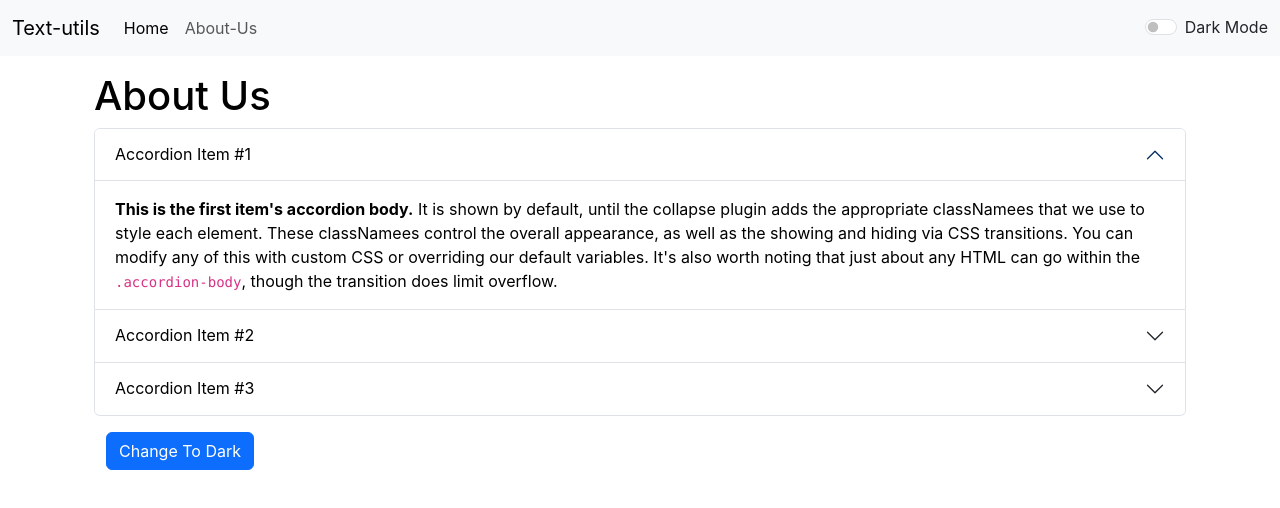
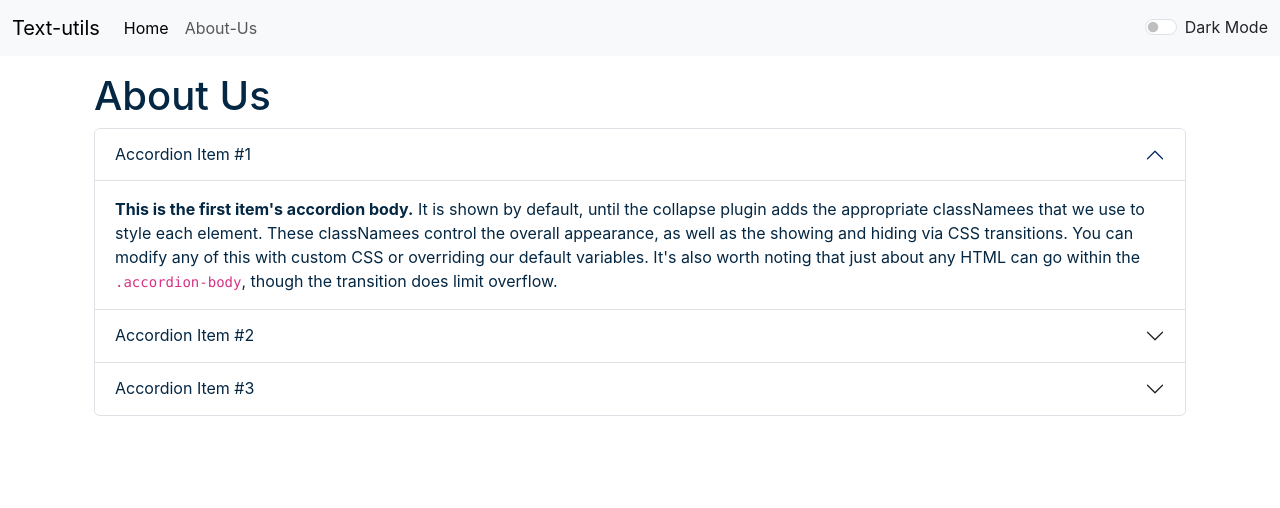
Before and after one commit to VenkataPraveen-09/TextUtils-Using-React, a React (Create React App) app: page /about in a window 1280 px wide. Shown: the top 508 px of the page. Built offline with nearby package versions, Linux system fonts and the light colour scheme.

Commit message:
modified:   src/App.js 	modified:   src/components/About.js 	modified:   src/components/Alert.js 	modified:   src/components/Navbar.js 	modified:   src/components/TextForm.js

```diff
--- a/src/App.js
+++ b/src/App.js
@@ -24,7 +24,7 @@ function App() {
   const toggleMode=()=>{
     if(mode==='light'){
       setMode('dark');
-      document.body.style.backgroundColor='#212529';
+      document.body.style.backgroundColor='#042743';
       showAlert("Dark mode has enabled","SUCCESS");
       document.title="Text-Utils - DarkMode"
     }
@@ -41,7 +41,7 @@ function App() {
       <Alert alert={alert}/>
       <div className="container">
         <Routes>
-          <Route path="/about" element={<About />}></Route>
+          <Route path="/about" element={<About mode={mode}/>}></Route>
           <Route path="/" element={<TextForm heading="Enter text to analyze"  mode={mode} showAlert={showAlert} />}></Route>
         </Routes>
       </div>
--- a/src/components/About.js
+++ b/src/components/About.js
@@ -1,32 +1,33 @@
 import React from "react";
-import { useState } from "react";
-export default function About() {
-    const [myStyle,setMyStyle]=useState({
-        color:'black',
-        backgroundColor:'white'
-    })
-    const [btntext,setBtnText]=useState("Change To Dark");
-    const toggleStyle=()=>{
-        if(myStyle.color==='white'){
-            setMyStyle({
-                color:'black',
-                backgroundColor:'white'
-            })
-            setBtnText("Change To Dark")
-        }
-        else{
-            setMyStyle({
-                color:'white',
-                backgroundColor:'black'
-            })
-            setBtnText("Change To Light")
-        }
-    }
+// import { useState } from "react";
+export default function About(props) {
+  let myStyle={
+    color: props.mode==='dark'?'white':'#042743',
+    backgroundColor: props.mode==='dark'?'rgb(36 74 104)':'white'
+
+  }
+  // const [btntext, setBtnText] = useState("Change To Dark");
+  // const toggleStyle = () => {
+  //   if (myStyle.color === 'white') {
+  //     setMyStyle({
+  //       color: 'black',
+  //       backgroundColor: 'white'
+  //     })
+  //     setBtnText("Change To Dark")
+  //   }
+  //   else {
+  //     setMyStyle({
+  //       color: 'white',
+  //       backgroundColor: 'black'
+  //     })
+  //     setBtnText("Change To Light")
+  //   }
+  // }
 
   return (
-    <div className="container my-3" style={myStyle}>
-    <h1>About Us</h1>
-      <div className="accordion" id="accordionExample"style={myStyle}>
+    <div className="container my-3" style={{color:props.mode==='dark'?'white':'#042743'}}>
+      <h1>About Us</h1>
+      <div className="accordion" id="accordionExample" style={myStyle}>
         <div className="accordion-item">
           <h2 className="accordion-header" id="headingOne">
             <button style={myStyle}
@@ -121,9 +122,9 @@ export default function About() {
           </div>
         </div>
       </div>
-      <div className="container my-3">
+      {/* <div className="container my-3">
         <button onClick={toggleStyle} className='btn btn-primary'>{btntext}</button>
-      </div>
+      </div> */}
     </div>
   );
 }
--- a/src/components/Alert.js
+++ b/src/components/Alert.js
@@ -4,11 +4,18 @@ function Alert(props) {
     if (!props.alert) {
         return null; // or any other fallback behavior you prefer
     }
+    const alertStyle = {
+      position: 'absolute',
+      top: '20px', // Adjust the top position for the space you want above the alert
+      left: '50%', // Center the alert horizontally
+      transform: 'translateX(-50%)', // Center the alert horizontally
+      zIndex: 9999, // Set a high z-index to ensure it's above other elements
+    };
+
   return (
-    <div>
+      <div style={alertStyle}>
        <div className="alert alert-warning alert-dismissible fade show" role="alert">
        <strong>{props.alert.type}</strong>:{props.alert.msg}
-
       </div>
     </div>
   )
--- a/src/components/Navbar.js
+++ b/src/components/Navbar.js
@@ -4,7 +4,9 @@ import { Link } from "react-router-dom";
 
 export default function Navbar(props) {
   return (
-    <nav className={`navbar navbar-expand-lg navbar-${props.mode} bg-${props.mode}`}>
+    <nav
+      className={`navbar navbar-expand-lg navbar-${props.mode} bg-${props.mode}`}
+    >
       <div className="container-fluid">
         <Link className="navbar-brand" to="/#">
           {props.title}
@@ -44,20 +46,35 @@ export default function Navbar(props) {
               Search
             </button>
           </form> */}
-          <div className={`form-check form-switch text-${props.mode==='light'?'dark':'light'}`}>
-            <input className="form-check-input" onClick={props.toggleMode} type="checkbox" role="switch" id="flexSwitchCheckDefault"/>
-            <label className="form-check-label" htmlFor="flexSwitchCheckDefault">Dark Mode</label>
-            </div>
+          <div
+            className={`form-check form-switch text-${
+              props.mode === "light" ? "dark" : "light"
+            }`}
+          >
+            <input
+              className="form-check-input"
+              onClick={props.toggleMode}
+              type="checkbox"
+              role="switch"
+              id="flexSwitchCheckDefault"
+            />
+            <label
+              className="form-check-label"
+              htmlFor="flexSwitchCheckDefault"
+            >
+              Dark Mode
+            </label>
+          </div>
         </div>
       </div>
     </nav>
   );
 }
 Navbar.propTypes = {
-  title:PropTypes.string.isRequired,
-  aboutUs : PropTypes.string.isRequired
-}
-Navbar.defaultProps ={
-  title:'Title Here',
-  aboutUs: 'About Here'
-}
+  title: PropTypes.string.isRequired,
+  aboutUs: PropTypes.string.isRequired,
+};
+Navbar.defaultProps = {
+  title: "Title Here",
+  aboutUs: "About Here",
+};
--- a/src/components/TextForm.js
+++ b/src/components/TextForm.js
@@ -48,18 +48,18 @@ export default function TextForm(props) {
       <h1>{props.heading}</h1>
       <div className="mb-3">
         <label htmlFor="MyBox" className="form-label"></label>
-        <textarea className="form-control" id="myBox" onChange={handelOnChange} style={{backgroundColor:props.mode==='dark'?'grey':'white',color:props.mode==='dark'?'white':'black'}} value ={text} rows="8"></textarea>
+        <textarea className="form-control" id="myBox" onChange={handelOnChange} style={{backgroundColor:props.mode==='dark'?'rgb(36 74 104)':'white',color:props.mode==='dark'?'white':'black'}} value ={text} rows="8"></textarea>
       </div>
-      <button className='btn btn-primary' onClick={handleUpClick}>Convert To Upper</button>
-      <button className='btn btn-primary mx-1' onClick={handleLoClick}>Convert To Lower</button>
-      <button className='btn btn-primary mx-1' onClick={handleTrimClick}>Trim Text</button>
-      <button className='btn btn-primary mx-1' onClick={speak}>Speak Text</button>
-      <button className='btn btn-primary mx-1' onClick={handleclClick}>Clear Text</button>
+      <button disabled={text.length===0} className='btn btn-primary' onClick={handleUpClick}>Convert To Upper</button>
+      <button disabled={text.length===0} className='btn btn-primary mx-1 my-1' onClick={handleLoClick}>Convert To Lower</button>
+      <button disabled={text.length===0} className='btn btn-primary mx-1 my-1' onClick={handleTrimClick}>Trim Text</button>
+      <button disabled={text.length===0} className='btn btn-primary mx-1 my-1' onClick={speak}>Speak Text</button>
+      <button className='btn btn-primary mx-1 my-1' onClick={handleclClick}>Clear Text</button>
     </div>
     <div className="container my-3"  style={{color:props.mode==='dark'?'white':'black'}}>
       <h2>Text Summary</h2>
-      <p>{text.split(" ").length} words and {text.length} alphabets</p>
-      <p><b>{0.008*text.split(" ").length}</b> Minutes read</p>
+      <p>{text.split(" ").filter((element)=>{return element.length!==0}).length} words and {text.length} alphabets</p>
+      <p><b>{0.008*text.split(" ").filter((element)=>{return element.length!==0}).length}</b> Minutes read</p>
       <h2>Preview</h2>
       <p>{text.length>0?text:"Enter Some Text To Preview"}</p>
     </div>
```
